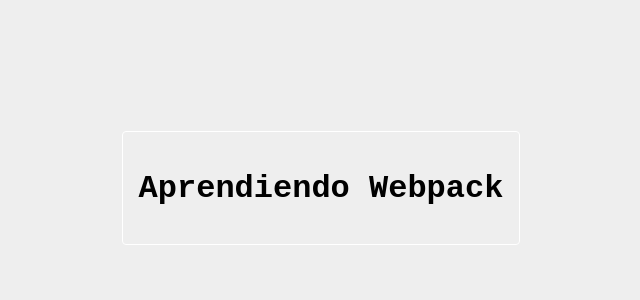
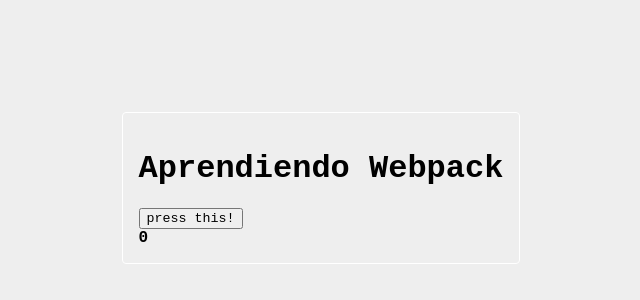
Before and after one commit to danielcgilibert/Webpack-l, a React app: page / in a window 1280 px wide. Shown: the part 212-512 px from the top of the page, without its empty margins (319-959 px from the left). Built offline with nearby package versions, Linux system fonts and the light colour scheme.

Commit message:
Añadiendo source-map y build de producción

```diff
--- a/package.json
+++ b/package.json
@@ -4,7 +4,7 @@
   "description": "",
   "main": "index.js",
   "scripts": {
-    "build": "webpack --mode=development",
+    "build": "webpack --mode=production",
     "dev": "webpack serve --mode=development",
     "test": "echo \"Error: no test specified\" && exit 1"
   },
--- a/src/App.js
+++ b/src/App.js
@@ -1,7 +1,24 @@
-const App = () => (
-  <div className="container">
-    <h1> Aprendiendo Webpack </h1>
-  </div>
-);
+import { useState } from "react";
+
+const App = () => {
+  const [counter, setCounter] = useState(0);
+  const [values, setValues] = useState();
+
+  const handleClick = () => {
+    setCounter(counter + 1);
+    setValues(values.concat(counter));
+  };
+
+  return (
+    <div className="container">
+      <h1> Aprendiendo Webpack </h1>
+      <button onClick={handleClick}>press this!</button>
+
+      <div>
+        <strong> {counter} </strong>
+      </div>
+    </div>
+  );
+};
 
 export default App;
--- a/src/styles.css
+++ b/src/styles.css
@@ -13,7 +13,7 @@
 
 .container {
   border: 1px solid #fff;
-  color: black;
+  color: rgb(0, 0, 0);
   padding: 1rem;
   border-radius: 4px;
 }
--- a/webpack.config.js
+++ b/webpack.config.js
@@ -39,4 +39,5 @@
     }, // abrir un overlay con errores
     compress: true, //comprime
   },
+  devtool: "source-map", // sirve para debuggear el código
 };
```
